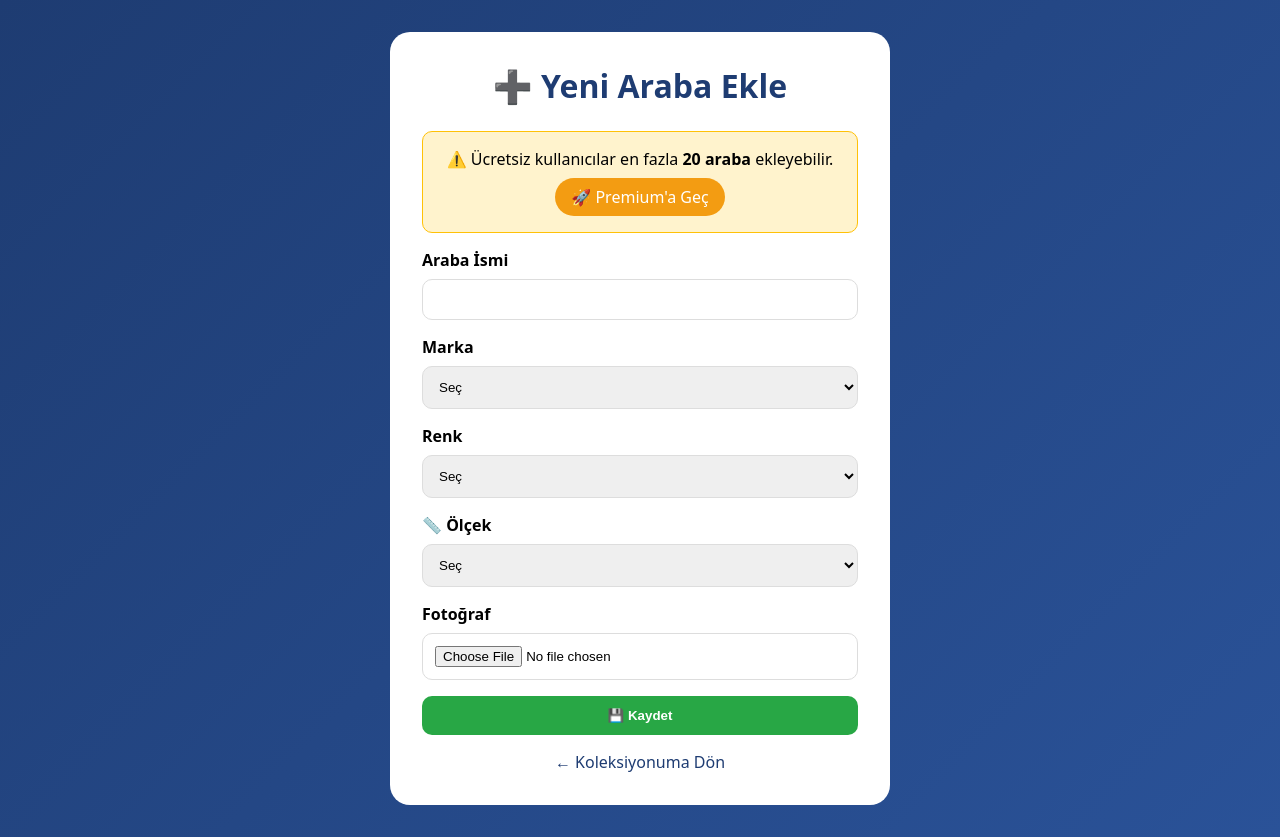
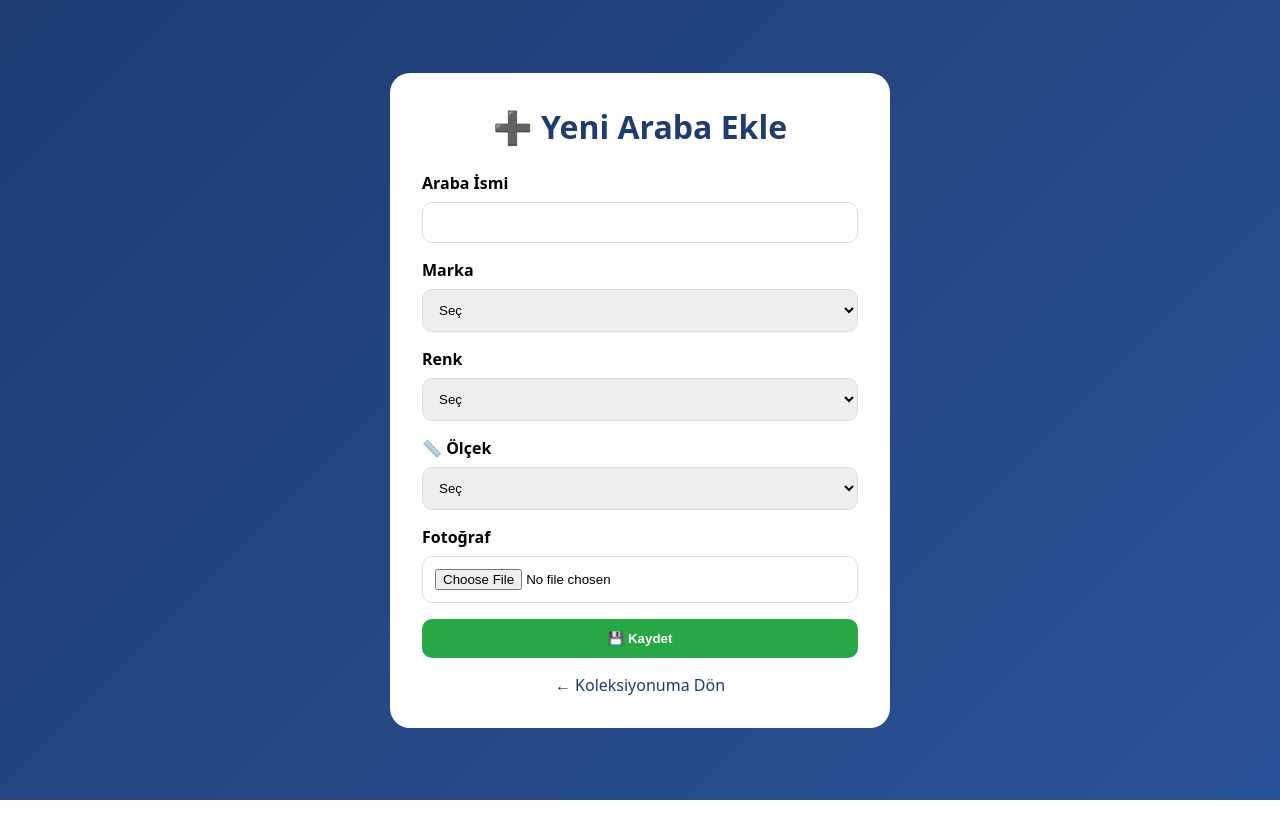
Before and after one commit to EmirCMD87/diecast-app, a Flask app: page /araba_ekle in a window 1280 px wide. After the commit the page ends 800 px from the top, so only its background shows below. Run offline with Flask 3, Linux system fonts and the light colour scheme; the visitor is signed in with stand-in values (Sample User, id 1).

Commit message:
Update araba_ekle.html

```diff
--- a/templates/araba_ekle.html
+++ b/templates/araba_ekle.html
@@ -47,36 +47,11 @@
         .flash { padding: 0.75rem; border-radius: 10px; margin-bottom: 1rem; }
         .flash.success { background: #d4edda; color: #155724; }
         .flash.danger { background: #f8d7da; color: #721c24; }
-        .premium-uyari {
-            background: #fff3cd;
-            border: 1px solid #ffc107;
-            border-radius: 10px;
-            padding: 1rem;
-            text-align: center;
-            margin-bottom: 1rem;
-        }
-        .premium-uyari a {
-            background: #f39c12;
-            color: white;
-            padding: 0.5rem 1rem;
-            border-radius: 30px;
-            text-decoration: none;
-            display: inline-block;
-            margin-top: 0.5rem;
-        }
     </style>
 </head>
 <body>
     <div class="container">
         <h1>➕ Yeni Araba Ekle</h1>
-
-        {% if not current_user.is_premium %}
-        <div class="premium-uyari">
-            ⚠️ Ücretsiz kullanıcılar en fazla <strong>20 araba</strong> ekleyebilir.
-            <br>
-            <a href="{{ url_for('premium_page') }}">🚀 Premium'a Geç</a>
-        </div>
-        {% endif %}
 
         {% with messages = get_flashed_messages(with_categories=true) %}
             {% for category, message in messages %}
```
